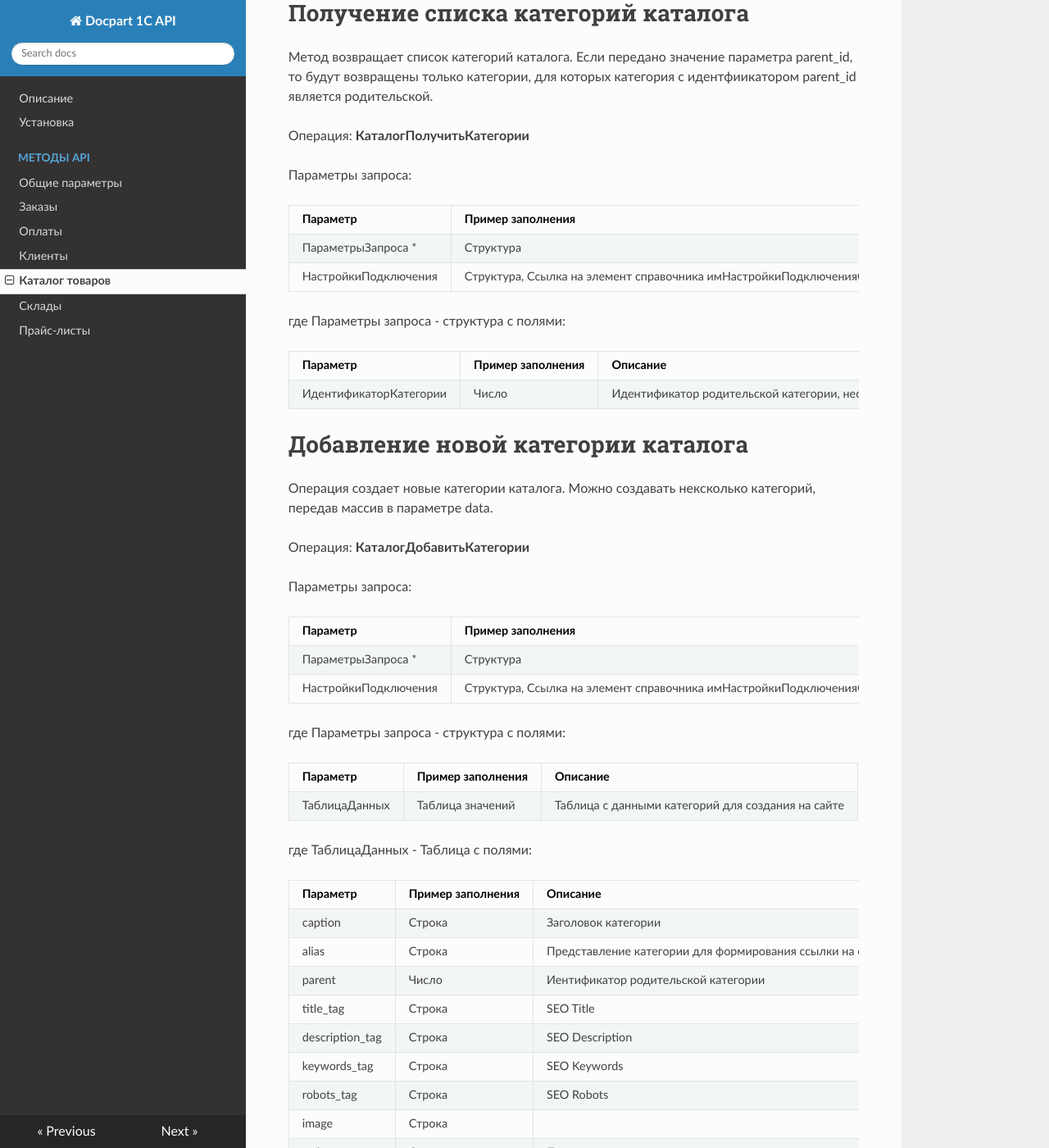
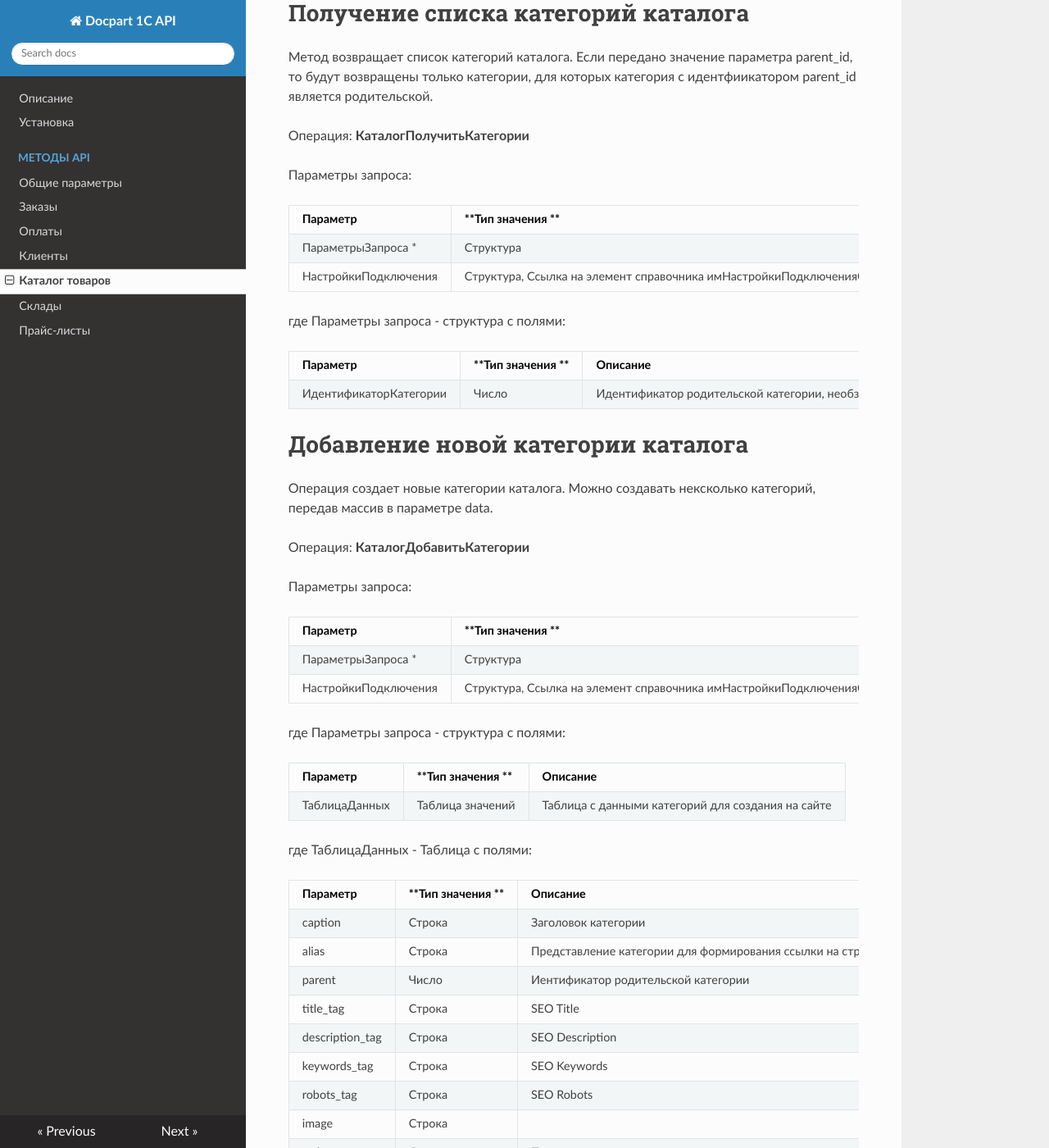
Before and after one commit to emayskiy/Docpart_1C_API_WIKI, an MkDocs documentation site: the page built from docs/cat_methods.md, in a window 1280 px wide and 1400 px high, scrolled down 628 px. Shown: the whole window at 82% size. Built offline with MkDocs 1.6.1, drawn with Linux system fonts in a browser that asks for light colours; nearby versions of some CDN libraries; some of the changed text lies outside the part shown.

Commit message:
fix tables

```diff
--- a/docs/cat_methods.md
+++ b/docs/cat_methods.md
@@ -6,7 +6,7 @@
 
 Параметры запроса:
 
-|**Параметр** |**Пример заполнения** |**Описание** |
+|**Параметр** |**Тип значения ** |**Описание** |
 |---|---|---|
 |ПараметрыЗапроса *|Структура|Структура отбора для получения заказов|
 |НастройкиПодключения|Структура, Ссылка на элемент справочника имНастройкиПодключенияСайтов|Настройки подключения к сайту|
@@ -14,7 +14,7 @@
 
 где Параметры запроса - структура с полями:
 
-|**Параметр** |**Пример заполнения** |**Описание** |
+|**Параметр** |**Тип значения ** |**Описание** |
 |---|---|---|
 |Артикул *|Строка|Артикул для получения списка возможных производителей|
 
@@ -28,7 +28,7 @@
 
 Параметры запроса:
 
-|**Параметр** |**Пример заполнения** |**Описание** |
+|**Параметр** |**Тип значения ** |**Описание** |
 |---|---|---|
 |ПараметрыЗапроса *|Структура|Структура отбора для получения заказов|
 |НастройкиПодключения|Структура, Ссылка на элемент справочника имНастройкиПодключенияСайтов|Настройки подключения к сайту|
@@ -36,7 +36,7 @@
 
 где Параметры запроса - структура с полями:
 
-|**Параметр** |**Пример заполнения** |**Описание** |
+|**Параметр** |**Тип значения ** |**Описание** |
 |---|---|---|
 |ИдентификаторКатегории|Число|Идентификатор родительской категории, необзятельно|
 
@@ -49,7 +49,7 @@
 
 Параметры запроса:
 
-|**Параметр** |**Пример заполнения** |**Описание** |
+|**Параметр** |**Тип значения ** |**Описание** |
 |---|---|---|
 |ПараметрыЗапроса *|Структура|Структура отбора для получения заказов|
 |НастройкиПодключения|Структура, Ссылка на элемент справочника имНастройкиПодключенияСайтов|Настройки подключения к сайту|
@@ -57,14 +57,14 @@
 
 где Параметры запроса - структура с полями:
 
-|**Параметр** |**Пример заполнения** |**Описание** |
+|**Параметр** |**Тип значения ** |**Описание** |
 |---|---|---|
 |ТаблицаДанных|Таблица значений|Таблица с данными категорий для создания на сайте|
 
 
 где ТаблицаДанных - Таблица с полями:
 
-|**Параметр** |**Пример заполнения** |**Описание** |
+|**Параметр** |**Тип значения ** |**Описание** |
 |---|---|---|
 |caption|Строка|Заголовок категории|
 |alias|Строка|Представление категории для формирования ссылки на страницу|
@@ -80,7 +80,7 @@
 
 где properties - Массив структур с полями:
 
-|**Параметр** |**Пример заполнения** |**Описание** |
+|**Параметр** |**Тип значения ** |**Описание** |
 |---|---|---|
 |name|Строка|Имя свойства|
 |type|Строка|Тип свойства|
@@ -96,7 +96,7 @@
 
 Параметры запроса:
 
-|**Параметр** |**Пример заполнения** |**Описание** |
+|**Параметр** |**Тип значения ** |**Описание** |
 |---|---|---|
 |ПараметрыЗапроса *|Структура|Структура отбора для получения заказов|
 |НастройкиПодключения|Структура, Ссылка на элемент справочника имНастройкиПодключенияСайтов|Настройки подключения к сайту|
@@ -104,13 +104,13 @@
 
 где Параметры запроса - структура с полями:
 
-|**Параметр** |**Пример заполнения** |**Описание** |
+|**Параметр** |**Тип значения ** |**Описание** |
 |---|---|---|
 |ИдентификаторКатегории|Число|Идентификатор категории для получения товаров|
 
 Возвращаемое значение: Таблица с полями:
 
-|**Параметр** |**Пример заполнения** |**Описание** |
+|**Параметр** |**Тип значения ** |**Описание** |
 |---|---|---|
 |caption|Строка|Заголовок категории|
 |alias|Строка|Представление категории для формирования ссылки на страницу|
@@ -125,7 +125,7 @@
 
 где properties - Массив структур с полями:
 
-|**Параметр** |**Пример заполнения** |**Описание** |
+|**Параметр** |**Тип значения ** |**Описание** |
 |---|---|---|
 |name|Строка|Имя свойства|
 |type|Строка|Тип свойства|
@@ -141,21 +141,21 @@
 
 Параметры запроса:
 
-|**Параметр** |**Пример заполнения** |**Описание** |
+|**Параметр** |**Тип значения ** |**Описание** |
 |---|---|---|
 |ПараметрыЗапроса *|Структура|Структура отбора для получения заказов|
 |НастройкиПодключения|Структура, Ссылка на элемент справочника имНастройкиПодключенияСайтов|Настройки подключения к сайту|
 
 где Параметры запроса - структура с полями:
 
-|**Параметр** |**Пример заполнения** |**Описание** |
+|**Параметр** |**Тип значения ** |**Описание** |
 |---|---|---|
 |ТаблицаДанных|Таблица значений|Таблица с данными категорий для создания на сайте|
 
 
 где ТаблицаДанных - Таблица с полями:
 
-|**Параметр** |**Пример заполнения** |**Описание** |
+|**Параметр** |**Тип значения ** |**Описание** |
 |---|---|---|
 |element|Строка|Ссылка на элемент номенклатуры, возаращется обратно после обработки запроса|
 |category_id|Число|Идентфикатор категории|
@@ -171,7 +171,7 @@
 
 где properties - Массив структур с полями:
 
-|**Параметр** |**Пример заполнения** |**Описание** |
+|**Параметр** |**Тип значения ** |**Описание** |
 |---|---|---|
 |name|Строка|Имя свойства|
 |type|Строка|Тип свойства|
@@ -187,7 +187,7 @@
 
 Параметры запроса:
 
-|**Параметр** |**Пример заполнения** |**Описание** |
+|**Параметр** |**Тип значения ** |**Описание** |
 |---|---|---|
 |ПараметрыЗапроса *|Структура|Структура отбора для получения заказов|
 |НастройкиПодключения|Структура, Ссылка на элемент справочника имНастройкиПодключенияСайтов|Настройки подключения к сайту|
@@ -195,14 +195,14 @@
 
 где Параметры запроса - структура с полями:
 
-|**Параметр** |**Пример заполнения** |**Описание** |
+|**Параметр** |**Тип значения ** |**Описание** |
 |---|---|---|
 |ТаблицаДанных|Таблица значений|Таблица с данными категорий для создания на сайте|
 
 
 где ТаблицаДанных - Таблица с полями:
 
-|**Параметр** |**Пример заполнения** |**Описание** |
+|**Параметр** |**Тип значения ** |**Описание** |
 |---|---|---|
 |element|Строка|Ссылка на элемент номенклатуры, возаращется обратно после обработки запроса|
 |product_id|Число|Идентфикатор товара|
@@ -219,7 +219,7 @@
 
 где properties - Массив структур с полями:
 
-|**Параметр** |**Пример заполнения** |**Описание** |
+|**Параметр** |**Тип значения ** |**Описание** |
 |---|---|---|
 |name|Строка|Имя свойства|
 |type|Строка|Тип свойства|
@@ -235,14 +235,14 @@
 
 Параметры запроса:
 
-|**Параметр** |**Пример заполнения** |**Описание** |
+|**Параметр** |**Тип значения ** |**Описание** |
 |---|---|---|
 |ПараметрыЗапроса *|Структура|Структура отбора для получения заказов|
 |НастройкиПодключения|Структура, Ссылка на элемент справочника имНастройкиПодключенияСайтов|Настройки подключения к сайту|
 
 где Параметры запроса - структура с полями:
 
-|**Параметр** |**Пример заполнения** |**Описание** |
+|**Параметр** |**Тип значения ** |**Описание** |
 |---|---|---|
 |ИдентификаторТовара|Число|Идентификатор товара для удаления из каталога сайта|
 
@@ -251,7 +251,7 @@
 
 Параметры запроса:
 
-|**Параметр** |**Пример заполнения** |**Описание** |
+|**Параметр** |**Тип значения ** |**Описание** |
 |---|---|---|
 |ПараметрыЗапроса *|Структура|Структура отбора для получения заказов|
 |НастройкиПодключения|Структура, Ссылка на элемент справочника имНастройкиПодключенияСайтов|Настройки подключения к сайту|
@@ -259,7 +259,7 @@
 
 где Параметры запроса - структура с полями:
 
-|**Параметр** |**Пример заполнения** |**Описание** |
+|**Параметр** |**Тип значения ** |**Описание** |
 |---|---|---|
 |ИдентификаторТовара|Число|Идентификатор товара для добалвения изобразжения|
 |ИмяФайла|Строка|Имя файла для записи на сайте|
```
